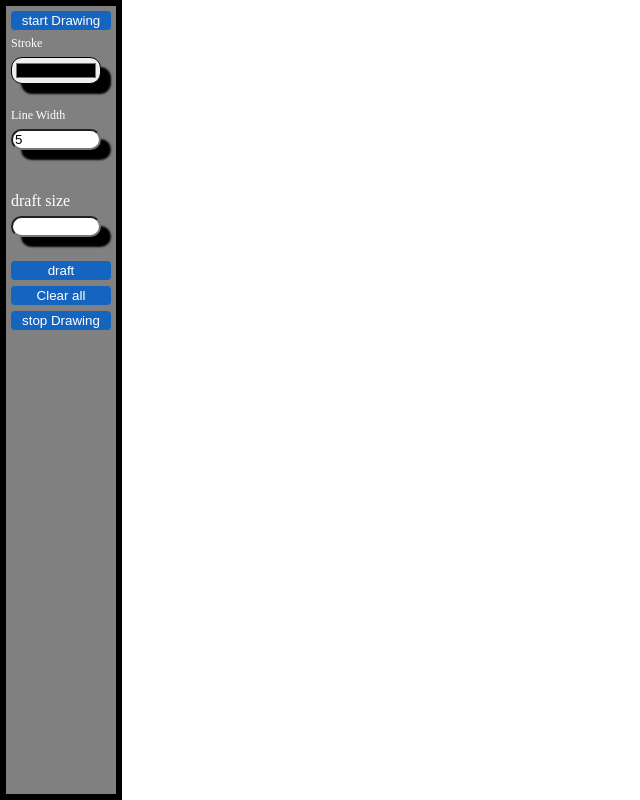
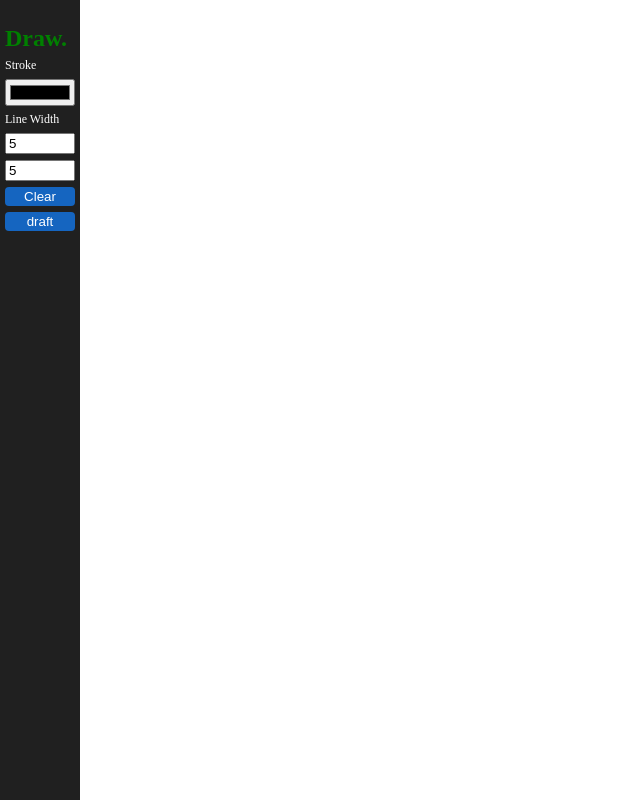
Before and after one commit to STUII7/drawing-App., a plain HTML site: page index.html in a window 1280 px wide. Both pictures are taken after a click on the button "draft". Shown: the whole page, without its empty margins (0-640 px from the left). Drawn offline with Linux system fonts and the light colour scheme.

Commit message:
Update index.html

```diff
--- a/index.html
+++ b/index.html
@@ -10,12 +10,13 @@ body {
     margin: 0;
     padding: 0;
     height: 100%;
-    background-color: white;
     overflow: hidden;
     color: white;
-    border-radius: 15px;
 }
 
+h1 {
+color: green;
+}
 
 .container {
     height: 100%;
@@ -26,9 +27,8 @@ body {
     display: flex;
     flex-direction: column;
     padding: 5px;
-    width: 100px;
-    background-color: gray;
-    border: 6px solid black;
+    width: 70px;
+    background-color: #202020;
 }
 
 #toolbar * {
@@ -40,9 +40,7 @@ body {
 }
 
 #toolbar input {
-    width: 90%;
-    border-radius: 11px;
-    box-shadow: 10px 10px 2px black;
+    width: 100%;
 }
 
 #toolbar button {
@@ -51,41 +49,37 @@ body {
     border-radius: 4px;
     color:white;
     padding: 2px;
-
+}
+#draft{
+    background-color: #1565c0;
+    border: none;
+    border-radius: 4px;
+    color:white;
+    padding: 2px;
 }
     </style>
 </head>
 <body>
-
     <section class="container">
         <div id="toolbar">
-            <button id="startdrawing" onclick="start()">start Drawing</button>
-
+            <h1>Draw.</h1>
             <label for="stroke">Stroke</label>
             <input id="stroke" name='stroke' type="color">
-            <br>
             <label for="lineWidth">Line Width</label>
             <input id="lineWidth" name='lineWidth' type="number" value="5">
-            <br>
-            <br>
-            <label  style="font-size: 16px;">draft size</label>
-            <input type="number" id="numberinput">
-            <br>
+            <input id="numberinput" name="numberinput"type="number" value="5">
+            <button id="clear">Clear</button>
 
-            <button id="clear2" onclick="borrador()">draft</button>
-            <button id="clear">Clear all</button>
-            <button id="startdrawing" onclick="stop()">stop Drawing</button>
+            <button id="draft" onclick="draft()">draft</button>
         </div>
         <div class="drawing-board">
             <canvas id="drawing-board"></canvas>
         </div>
     </section>
     <script>
-        const numberinput = document.getElementById('numbeinput')
         const canvas = document.getElementById('drawing-board');
 const toolbar = document.getElementById('toolbar');
 const ctx = canvas.getContext('2d');
-const clear = canvas.getContext('2d');
 
 const canvasOffsetX = canvas.offsetLeft;
 const canvasOffsetY = canvas.offsetTop;
@@ -98,37 +92,15 @@ let lineWidth = 5;
 let startX;
 let startY;
 
-const start = () => {  toolbar.addEventListener('click', e => {
+toolbar.addEventListener('click', e => {
     if (e.target.id === 'clear') {
         ctx.clearRect(0, 0, canvas.width, canvas.height);
-
     }
-    canvas.addEventListener('mousedown', (e) => {
-    isPainting = true;
-    startX = e.clientX;
-    startY = e.clientY;
 });
-
-canvas.addEventListener('mouseup', e => {
-    isPainting = false;
-    ctx.stroke();
-    ctx.beginPath();
-});
-
-canvas.addEventListener('mousemove', draw);
-})};
-
-function borrador(){
-    ctx.strokeStyle = "white";
-    ctx.lineWidth = "50px";
-    addEventListener('change', e => {
-    if(e.target.id == 'numberinput'){
-        lineWidth = e.target.value
-    }})
 
 toolbar.addEventListener('change', e => {
     if(e.target.id === 'stroke') {
-        clear.strokeStyle = e.target.value;
+        ctx.strokeStyle = e.target.value;
     }
 
     if(e.target.id === 'lineWidth') {
@@ -136,46 +108,6 @@ toolbar.addEventListener('change', e => {
     }
 
 });
-}
-const stop = () => {  toolbar.addEventListener('click', e => {
-    if (e.target.id === 'clear') {
-        ctx.clearRect(0, 0, canvas.width, canvas.height);
-
-    }
-    canvas.addEventListener('mousedown', (e) => {
-    isPainting = false;
-    startX = e.clientX;
-    startY = e.clientY;
-});
-
-canvas.addEventListener('mouseup', e => {
-    isPainting = false;
-    ctx.stroke();
-    ctx.beginPath();
-});
-
-canvas.addEventListener('mousemove', draw);
-})};
-
-function borrador(){
-    ctx.strokeStyle = "white";
-    ctx.lineWidth = "50px";
-    addEventListener('change', e => {
-    if(e.target.id == 'numberinput'){
-        lineWidth = e.target.value
-    }})
-
-toolbar.addEventListener('change', e => {
-    if(e.target.id === 'stroke') {
-        clear.strokeStyle = e.target.value;
-    }
-
-    if(e.target.id === 'lineWidth') {
-        lineWidth = e.target.value;
-    }
-
-});
-}
 
 const draw = (e) => {
     if(!isPainting) {
@@ -189,8 +121,28 @@ const draw = (e) => {
     ctx.stroke();
 }
 
+canvas.addEventListener('mousedown', (e) => {
+    isPainting = true;
+    startX = e.clientX;
+    startY = e.clientY;
+});
+
+canvas.addEventListener('mouseup', e => {
+    isPainting = false;
+    ctx.stroke();
+    ctx.beginPath();
+});
 
 
+canvas.addEventListener('mousemove', draw);
+function draft(){
+    ctx.strokeStyle = "white";
+    ctx.lineWidth = "50px";
+    addEventListener('change', e => {
+    if(e.target.id == 'numberinput'){
+        lineWidth = e.target.value
+    }})
+}
     </script>
 </body>
 </html>
```
